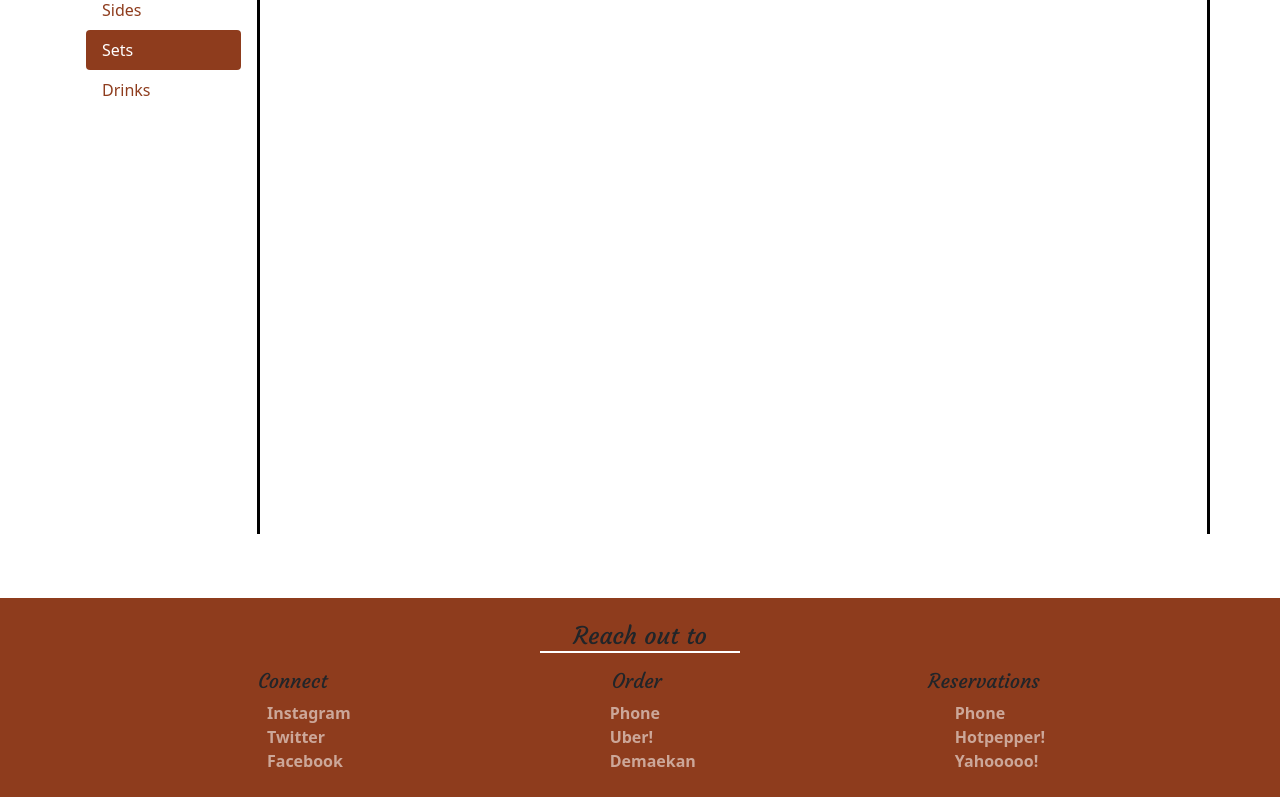
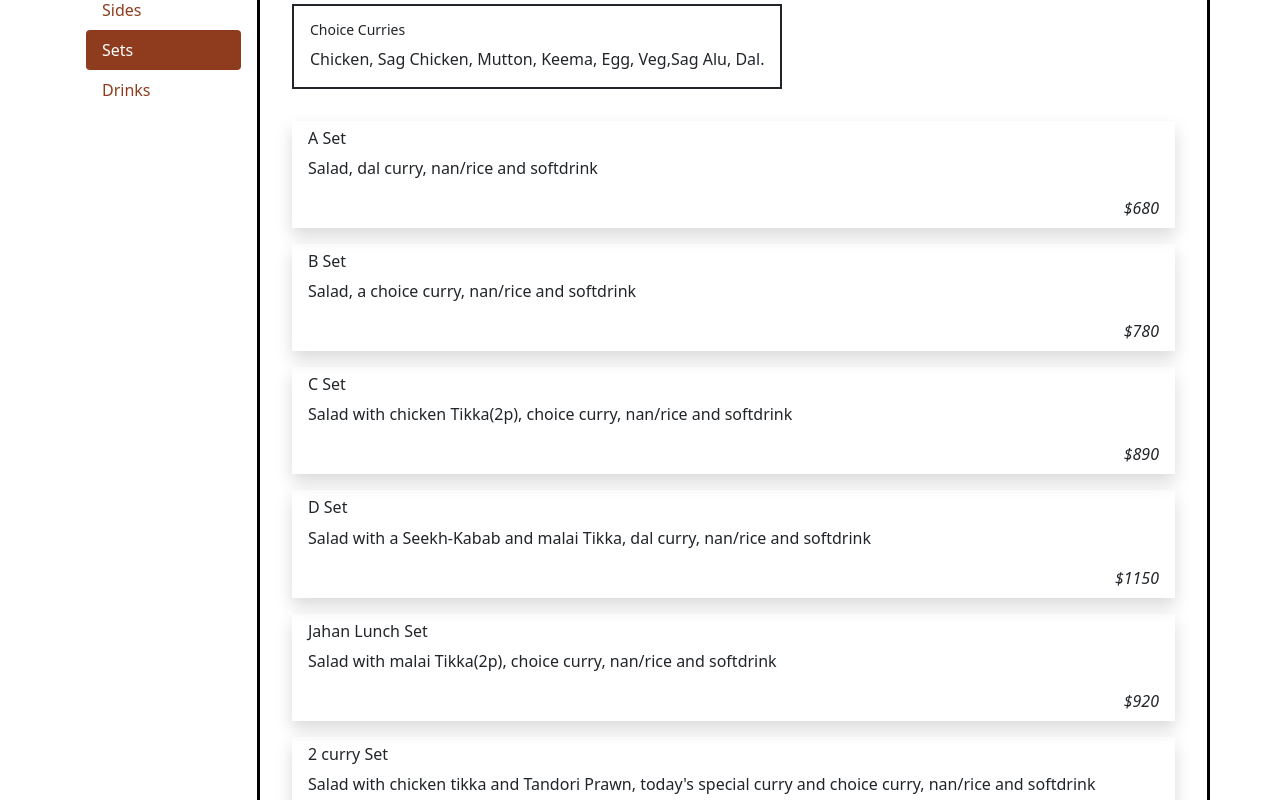
Before and after one commit to nibab-boo/jahan-react-express, a React (Create React App) app in the folder client/: page /menu in a window 1280 px wide. Shown: the part 320-1120 px from the top of the page. Built offline with nearby package versions, Linux system fonts and the light colour scheme.

Commit message:
sets added to menu

```diff
--- a/client/src/components/Menu.js
+++ b/client/src/components/Menu.js
@@ -5,9 +5,9 @@ import {Container, Nav, Col, Row, Tab} from 'react-bootstrap'
 // Importing components
 import Curry from './Curry';
 import Nan from './Nan';
+import Sides from './Sides';
+import Sets from './Sets';
 // import Drink from './Drink';
-import Sides from './Sides';
-// import Sets from './Sets';
 
 const Menu = () => {
   return (
@@ -46,7 +46,7 @@ const Menu = () => {
               </Tab.Pane>
 
               <Tab.Pane eventKey="Sets">
-                {/* < Sets /> */}
+                < Sets />
               </Tab.Pane>
               <Tab.Pane eventKey="Drink">
                 {/* < Drink /> */}
--- /dev/null
+++ b/client/src/components/Sets.js
@@ -0,0 +1,96 @@
+import React from 'react';
+
+import { Tabs, Tab } from  'react-bootstrap'
+
+const Sets = () => {
+  return (
+    <>
+    <Tabs defaultActiveKey="Lunch" id="menu-sub-tab" className="mb-3">
+      <Tab eventKey="Lunch" title="Lunch">
+        <div className="choice-curry">
+          <h5>Choice Curries</h5>
+          Chicken, Sag Chicken, Mutton, Keema, Egg, Veg,Sag Alu, Dal.
+        </div>
+        <div className="sets-section lunch">
+          <div className="set-card shadow">
+            <h4 className="food-name">A Set</h4>
+            <p className="food-info">Salad, dal curry, nan/rice and softdrink</p>
+            <p className="food-info price">$680</p>
+          </div>
+            <div className="set-card shadow">
+            <h4 className="food-name">B Set</h4>
+            <p className="food-info">Salad, a choice curry, nan/rice and softdrink</p>
+            <p className="food-info price">$780</p>
+          </div>
+          <div className="set-card shadow">
+            <h4 className="food-name">C Set</h4>
+            <p className="food-info">Salad with chicken Tikka(2p), choice curry, nan/rice and softdrink</p>
+            <p className="food-info price">$890</p>
+          </div>
+          <div className="set-card shadow">
+            <h4 className="food-name">D Set</h4>
+            <p className="food-info">Salad with a Seekh-Kabab and malai Tikka, dal curry, nan/rice and softdrink</p>
+            <p className="food-info price">$1150</p>
+          </div>
+          <div className="set-card shadow">
+            <h4 className="food-name">Jahan Lunch Set</h4>
+            <p className="food-info">Salad with malai Tikka(2p), choice curry, nan/rice and softdrink</p>
+            <p className="food-info price">$920</p>
+          </div>
+          <div className="set-card shadow">
+            <h4 className="food-name">2 curry Set</h4>
+            <p className="food-info">Salad with chicken tikka and Tandori Prawn, today's special curry and choice curry, nan/rice and softdrink</p>
+            <p className="food-info price">$980</p>
+          </div>
+        </div>
+      </Tab>
+      <Tab eventKey="Dinner" title="Dinner">
+        <div className="choice-curry">
+          Chicken, Sag Chicken, Mutton, Keema, Egg, Veg,Sag Alu, Dal, Sag Egg.
+        </div>
+        <div className="sets-section dinner">
+          <div className="set-card shadow">
+            <h4 className="food-name">Dinner Set</h4>
+            <p className="food-info">Salad, choice curry, nan/rice and softdrink</p>
+            <p className="food-info price">$1130</p>
+          </div><div className="set-card shadow">
+            <h4 className="food-name">Veg Thali</h4>
+            <p className="food-info">Salad,dal and sag panner curry, nan ,and rice and softdrink</p>
+            <p className="food-info price">$1250</p>
+          </div><div className="set-card shadow">
+            <h4 className="food-name">Chicken Thali</h4>
+            <p className="food-info">Salad, choice curry and chicken curry, nan and rice and softdrink</p>
+            <p className="food-info price">$1450</p>
+          </div><div className="set-card shadow">
+            <h4 className="food-name">Jahan Set</h4>
+            <p className="food-info">Salad with tandori chicken and Seekh-Kabab, choice curry, nan/rice and softdrink</p>
+            <p className="food-info price">$1600</p>
+          </div><div className="set-card shadow">
+            <h4 className="food-name">Jodi Set</h4>
+            <p className="food-info">Salad with 2(malai-tikka, Seekh-Kabab and tandori Prawn),2 choice curry, nan/rice/cheese-nan(1) and softdrink</p>
+            <p className="food-info price">$3500</p>
+          </div><div className="set-card shadow">
+            <h4 className="food-name">Beer Set</h4>
+            <p className="food-info">Beer with Tandori Chicken and papad</p>
+            <p className="food-info price">$730</p>
+          </div><div className="set-card shadow">
+            <h4 className="food-name">Wine Set</h4>
+            <p className="food-info">Glass of wine with chicken tikka, malai-tikka and Seekh-Kabab and papad</p>
+            <p className="food-info price">$750</p>
+          </div>
+        </div>
+      </Tab>
+    </Tabs>
+
+    {/* <div className="sets menu-item" id="sets">
+            <h2 className="menu-section">Lunch Set</h2>
+
+          </div>
+          <h2 class="menu-section">Dinner Set</h2>
+
+        </div> */}
+    </>
+  );
+};
+
+export default Sets;
```
